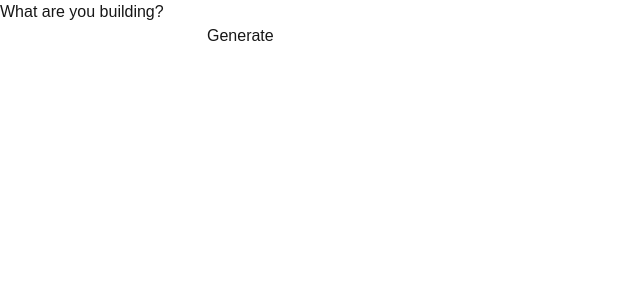
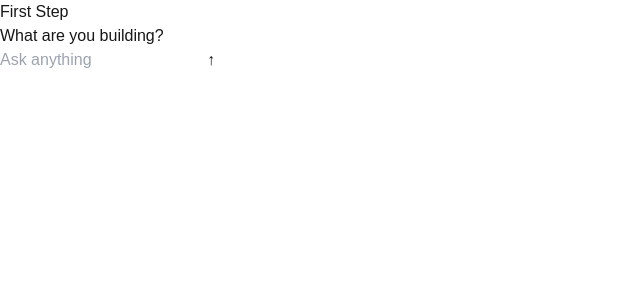
Before and after one commit to notrishabh/prereq, a Next.js app in the folder frontend/: page / in a window 1280 px wide. Shown: the top 300 px of the page, without its empty margins (0-640 px from the left). Built offline with nearby package versions, Linux system fonts and the light colour scheme.

Commit message:
ADD: UI styles

```diff
--- a/frontend/src/app/page.tsx
+++ b/frontend/src/app/page.tsx
@@ -18,15 +18,22 @@ export default function Home() {
       method: "post",
       body: JSON.stringify(oldQues),
     });
+    const text = await x.text();
+    const res = text
+      .slice(1, -1)
+      .replaceAll("\\n", "\n")
+      .replaceAll("\\t", "\t");
     setOldQues([
       ...oldQues,
       {
         Role: "user",
         Content: ques,
       },
+      {
+        Role: "system",
+        Content: res,
+      },
     ]);
-    const text = await x.text();
-    const res = text.slice(1, -1).replaceAll("\\n", "\n");
     setResponse(res);
   };
 
@@ -37,29 +44,57 @@ export default function Home() {
   const handleSubmitForm = (event: React.FormEvent) => {
     event.preventDefault();
     getAiResponse();
+    setQues("");
+  };
+
+  const chatScreen = () => {
+    return (
+      <div className="mt-10 mb-8 h-[calc(100vh-22rem)] w-2/3 overflow-auto">
+        {oldQues.map((q: groqmsg, i) => (
+          <div
+            key={i}
+            className={`flex ${q.Role === "user" ? "justify-end" : ""}`}
+          >
+            <Markdown
+              key={i}
+              className={`text-lg mb-8 whitespace-pre-line ${q.Role === "user" ? "bg-gray-700 px-4 py-2 rounded-2xl" : ""}`}
+            >
+              {q.Content}
+            </Markdown>
+          </div>
+        ))}
+      </div>
+    );
   };
 
   return (
-    <main className="flex min-h-screen flex-col items-center justify-center p-24">
-      <section className="space-y-8 flex flex-col justify-center items-center w-full">
-        <h1 className="text-3xl">What are you building?</h1>
-        <form onSubmit={handleSubmitForm}>
+    <main>
+      <div className="fixed text-3xl p-8">First Step</div>
+      <section className="min-h-screen flex flex-col justify-center items-center w-full">
+        {response ? (
+          chatScreen()
+        ) : (
+          <h1 className="text-3xl mb-8">What are you building?</h1>
+        )}
+        <form
+          onSubmit={handleSubmitForm}
+          className="flex w-full justify-center items-center"
+        >
+          <div className="relative w-2/3">
             <input
               onChange={handleInput}
-            className="p-4 bg-gray-800 text-xl w-2/3 rounded-2xl"
+              placeholder="Ask anything"
+              value={ques}
+              className="p-4 bg-gray-800 text-xl w-full rounded-2xl pr-20"
             />
             <button
               type="submit"
-            className="rounded-xl border-2 border-white p-2"
+              className=" text-4xl text-gray-400 bg-gray-700 rounded-full px-4 pt-1 absolute top-0 right-0 bottom-0 m-1 mr-3"
             >
-            Generate
+              &#8593;
             </button>
+          </div>
         </form>
-        {response && (
-          <div className="space-y-2 p-4 border-2 border-white rounded-xl">
-            <Markdown>{response}</Markdown>
-          </div>
-        )}
       </section>
     </main>
   );
```
Also changed, not shown: 1 other file (tests, documents, lock files or other folders). Lines whose indentation alone changed are shown as unchanged.
